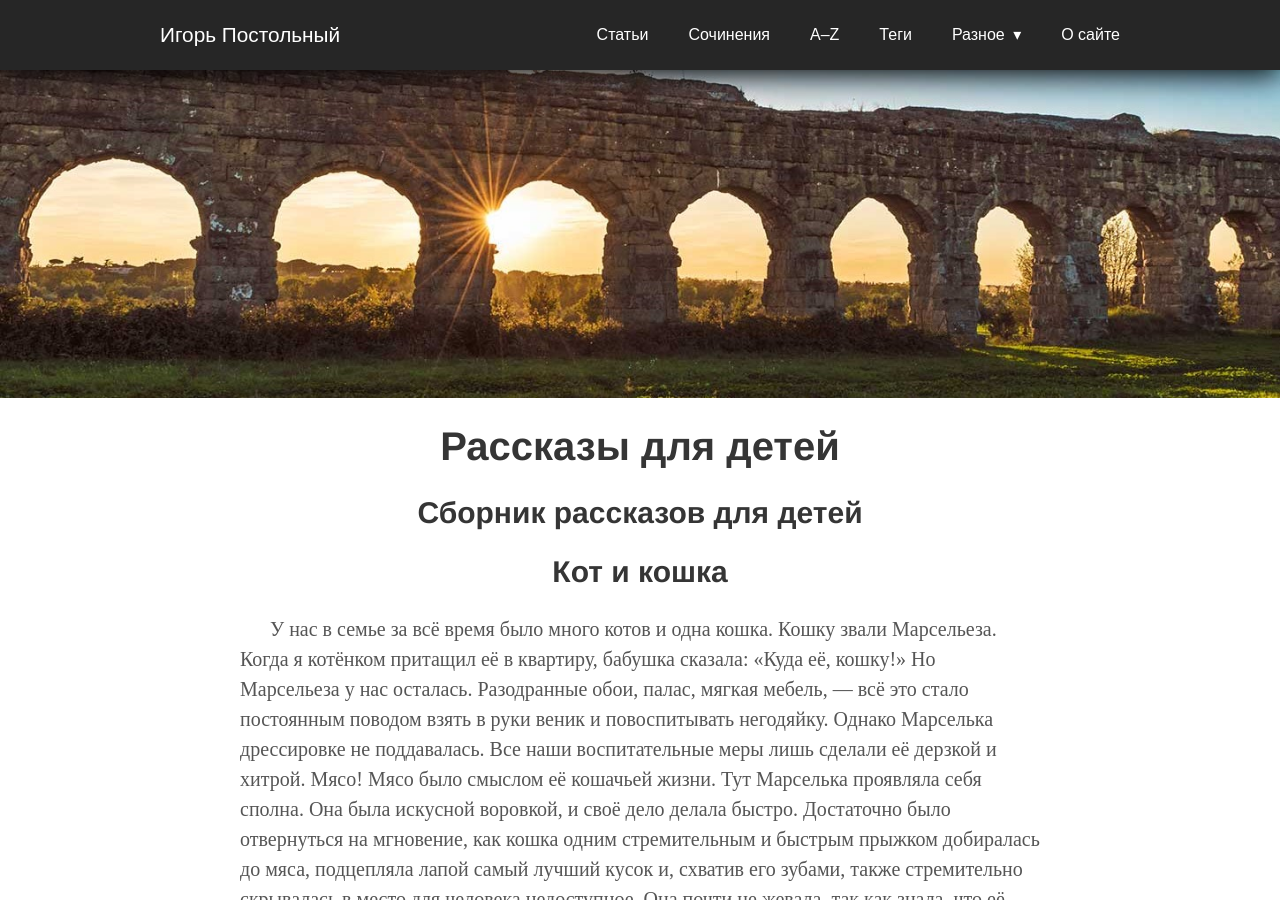
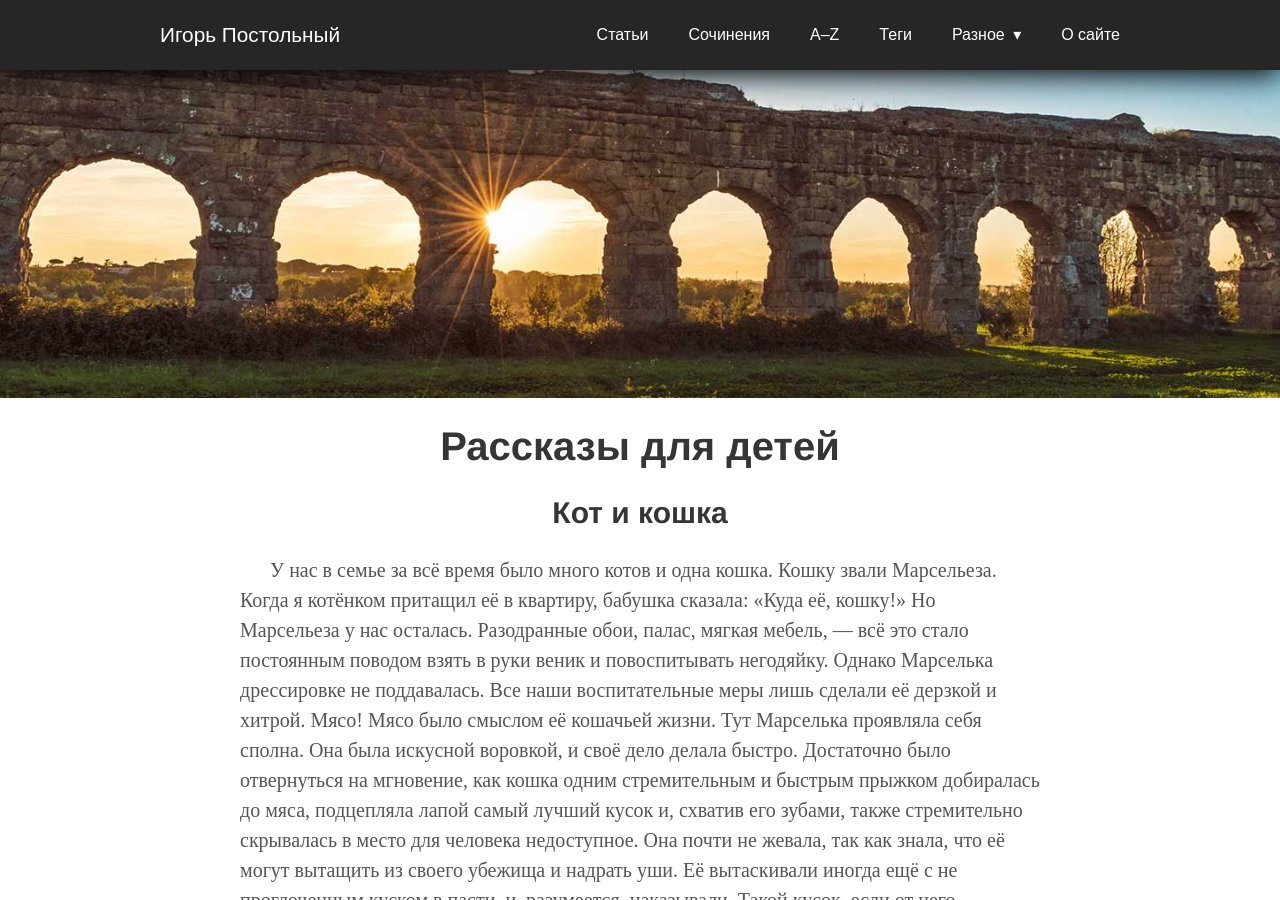
Before and after one commit to postolny/postolny.github.io, a Jekyll site: the page built from _pages/rasskazy-dlya-detej.html, in a window 1280 px wide and 900 px high. Built offline with Jekyll 4.4.1, drawn with Linux system fonts in a browser that asks for light colours.

Commit message:
Add files via upload

```diff
--- a/_pages/rasskazy-dlya-detej.html
+++ b/_pages/rasskazy-dlya-detej.html
@@ -6,7 +6,6 @@ description: "Постольный Игорь Анатольевич — сбо
 permalink: /rasskazy-dlya-detej/
 ---
 <h1>{{ page.title }}</h1>
-<h2>Сборник рассказов для детей</h2>
 <article>
   <h2>Кот и кошка</h2>
   <p>У нас в семье за всё время было много котов и одна кошка. Кошку звали Марсельеза. Когда я котёнком притащил её в квартиру, бабушка сказала: «Куда её, кошку!» Но Марсельеза у нас осталась. Разодранные обои, палас, мягкая мебель, — всё это стало постоянным поводом взять в руки веник и повоспитывать негодяйку. Однако Марселька дрессировке не поддавалась. Все наши воспитательные меры лишь сделали её дерзкой и хитрой. Мясо! Мясо было смыслом её кошачьей жизни. Тут Марселька проявляла себя сполна. Она была искусной воровкой, и своё дело делала быстро. Достаточно было отвернуться на мгновение, как кошка одним стремительным и быстрым прыжком добиралась до мяса, подцепляла лапой самый лучший кусок и, схватив его зубами, также стремительно скрывалась в место для человека недоступное. Она почти не жевала, так как знала, что её могут вытащить из своего убежища и надрать уши. Её вытаскивали иногда ещё с не проглоченным куском в пасти, и, разумеется, наказывали. Такой кусок, если от него оставалось мало или он был небольшим, отнять уже не пытались, но если украденный кусок был внушительных размеров, то его тянули из кошки, испытывая при этом значительное сопротивление и остроту когтей.</p>
```
